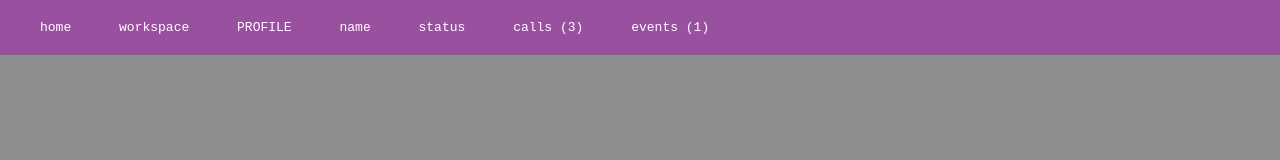
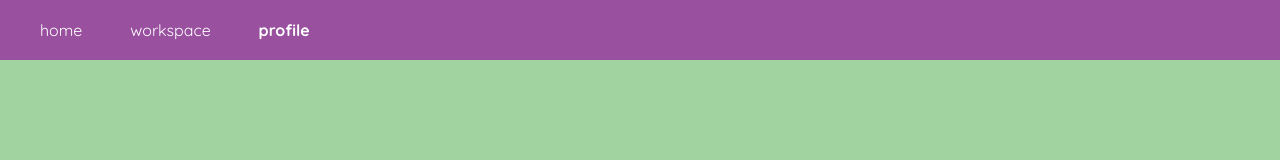
Before and after one commit to abjoines/curio, a plain HTML site: page avatar.html in a window 1280 px wide. Drawn offline with nearby package versions, Linux system fonts and the light colour scheme.

Commit message:
almost final version

```diff
--- a/avatar.html
+++ b/avatar.html
@@ -10,23 +10,20 @@
     <script src="js/loaders/DDSLoader.js"></script>
     <script src="js/loaders/MTLLoader.js"></script>
     <script src="js/loaders/OBJLoader.js"></script>
-    <script src="js/loaders/FBXLoader.js"></script>
+
 </head>
 <body>
-    <div class="info">
-    <ul>
-        <li><a href="index.html">home</a></li>
-        <a href="workspace.html"><li>workspace</li></a>
-        <li>PROFILE</li>
-        <li>name</li>
-        <li>status</li>
-        <li>calls (3)</li>
-        <li>events (1)</li>
-    </ul>
+    <div class="nav">
+        <ul class="nav">
+            <li class="nav"><a href="index.html">home</a></li>
+            <a href="workspace.html"><li class="nav">workspace</li></a>
+            <li class="nav"><span>profile</span></li>
+        </ul>
     </div>
 
-    <script src="main2.js"></script>
-    <!-- <img class="avi" src="/media/avatar.png"> -->
+    <div>
+        <script src="main2.js"></script>
+    </div>
 
 </body>
 </html>
--- a/main2.js
+++ b/main2.js
@@ -1,8 +1,8 @@
 var container, stats;
-var camera, scene, renderer;
+var camera, scene, renderer, controls;
 var mouseX = 0, mouseY = 0;
-var windowHalfX = window.innerWidth / 2;
-var windowHalfY = window.innerHeight / 2;
+var midX = window.innerWidth / 2;
+var midY = window.innerHeight / 2;
 
 init();
 animate();
@@ -11,20 +11,38 @@ function init() {
 
     container = document.createElement( 'div' );
     document.body.appendChild( container );
+
+    // renderer
+    renderer = new THREE.WebGLRenderer();
+    renderer.setPixelRatio( window.devicePixelRatio );
+    renderer.setSize( window.innerWidth, window.innerHeight );
+    container.appendChild( renderer.domElement );
+
+    // scenes
+    scene = new THREE.Scene();
+    scene.background = new THREE.Color( 0xa0d39f );
+
+    // camera
     camera = new THREE.PerspectiveCamera( 25, window.innerWidth / window.innerHeight, 1, 1000 );
     camera.position.z = 200;
+    scene.add( camera );
 
-    // scene
-    scene = new THREE.Scene();
-    scene.background = new THREE.Color( 0x8e8e8e );
+    // lights
     var ambientLight = new THREE.AmbientLight( 0x404040 , 1 );
-    var ambientLight2 = new THREE.AmbientLight( 0x404040 , 3 );
+    var ambientLight2 = new THREE.AmbientLight( 0x404040 , 1.7 );
     scene.add( ambientLight2 );
     scene.add( ambientLight );
+
     var pointLight = new THREE.PointLight( 0xffffff, 0.1 );
-    scene.add( ambientLight );
     camera.add( pointLight );
-    scene.add( camera );
+
+    // Profile IMG
+    var spriteMap = new THREE.TextureLoader().load( "./media/messaging.png" );
+    var spriteMaterial = new THREE.SpriteMaterial( { map: spriteMap, color: 0xffffff } );
+    var sprite = new THREE.Sprite( spriteMaterial );
+    sprite.scale.set(30,60);
+    sprite.position.set( -40, 3, 10 );
+    scene.add( sprite );
 
     // model
     var onProgress = function ( xhr ) {
@@ -33,6 +51,7 @@ function init() {
             console.log( Math.round( percentComplete, 2 ) + '% downloaded' );
         }
     };
+
     var onError = function () { };
     THREE.Loader.Handlers.add( /\.dds$/i, new THREE.DDSLoader() );
     new THREE.MTLLoader()
@@ -43,39 +62,37 @@ function init() {
                 .setMaterials( materials )
                 .setPath( './media/' )
                 .load( 'Alyssa2.obj', function ( object ) {
-                    object.position.y = - 70;
+                    object.position.y = - 60;
+                    object.position.x = 20;
                     object.rotateY(160);
-                    object.scale.set(10,10,10);
+                    object.scale.set(9,9,9);
                     scene.add( object );
                 }, onProgress, onError );
         } );
 
+    document.addEventListener( 'mousemove', onDocumentMouseMove, false );
+    window.addEventListener( 'resize', onWindowResize, false );
 
-        renderer = new THREE.WebGLRenderer();
-        renderer.setPixelRatio( window.devicePixelRatio );
-        renderer.setSize( window.innerWidth, window.innerHeight );
-        container.appendChild( renderer.domElement );
-        document.addEventListener( 'mousemove', onDocumentMouseMove, false );
-        //
+}
 
-        window.addEventListener( 'resize', onWindowResize, false );
-    }
 function onWindowResize() {
-        windowHalfX = window.innerWidth / 2;
-        windowHalfY = window.innerHeight / 2;
+    midX = window.innerWidth / 2;
+    midY = window.innerHeight / 2;
     camera.aspect = window.innerWidth / window.innerHeight;
     camera.updateProjectionMatrix();
     renderer.setSize( window.innerWidth, window.innerHeight - 100 );
 }
+
 function onDocumentMouseMove( event ) {
-        mouseX = ( event.clientX - windowHalfX ) / 2;
-        mouseY = ( event.clientY - windowHalfY ) / 2;
+    mouseX = ( event.clientX - midX ) / 2;
+    mouseY = ( event.clientY - midY ) / 2;
 }
 
 function animate() {
     requestAnimationFrame( animate );
     render();
 }
+
 function render() {
     camera.position.x += ( - mouseX/2 - camera.position.x ) * 0.5;
     camera.position.y += ( mouseY/2 - camera.position.y ) * 0.5;
--- a/style2.css
+++ b/style2.css
@@ -1,35 +1,41 @@
+@import url('https://fonts.googleapis.com/css?family=Quicksand:400,700');
+
+span {
+    font-family: 'Quicksand', sans-serif;
+    font-weight: 700;
+}
+
+img.messenger {
+    padding-top: 20px;
+    width: auto;
+    height: 625px;
+    margin-left:auto;
+    margin-right: auto;
+}
+
 body {
-    /* background-image: url("/media/filler.png");
-    background-size: 90%;
-    background-repeat: no-repeat;
-    background-position-x: center; */
-
-    background-color:#8e8e8e;
+    font-family: 'Quicksand', sans-serif;
+    background-color:#a0d39f;
     font-family: Monospace;
     color: #fff;
     margin: 0px;
     overflow: hidden;
 }
 
-li {
+li.nav {
+    font-family: 'Quicksand', sans-serif;
     display: inline;
     background-color: #99509f;
     padding: 20px;
 }
 
-ul {
+ul.nav {
     margin-left:auto;
     margin-right:auto;
     max-width:800px;
     list-style-type: none;
     margin: 0;
     padding: 0;
-}
-
-.info {
-    display: inline block;
-    background-color: #99509f;
-    padding: 20px;
 }
 
 .nav {
@@ -39,6 +45,7 @@ ul {
 }
 
 a {
+    font-family: 'Quicksand', sans-serif;
     color: white;
     text-decoration: none;
 }
```
Also changed, not shown: main.js (+31 -9 lines), workspace.html (+6 -4 lines), media/JoTry1.mtl (added), media/JoTry1.obj (added), media/MENU.mtl (added), media/MENU.obj (added), media/curioUI2.png, media/messaging.png (added), 1 other file. Lines whose indentation alone changed are shown as unchanged.
